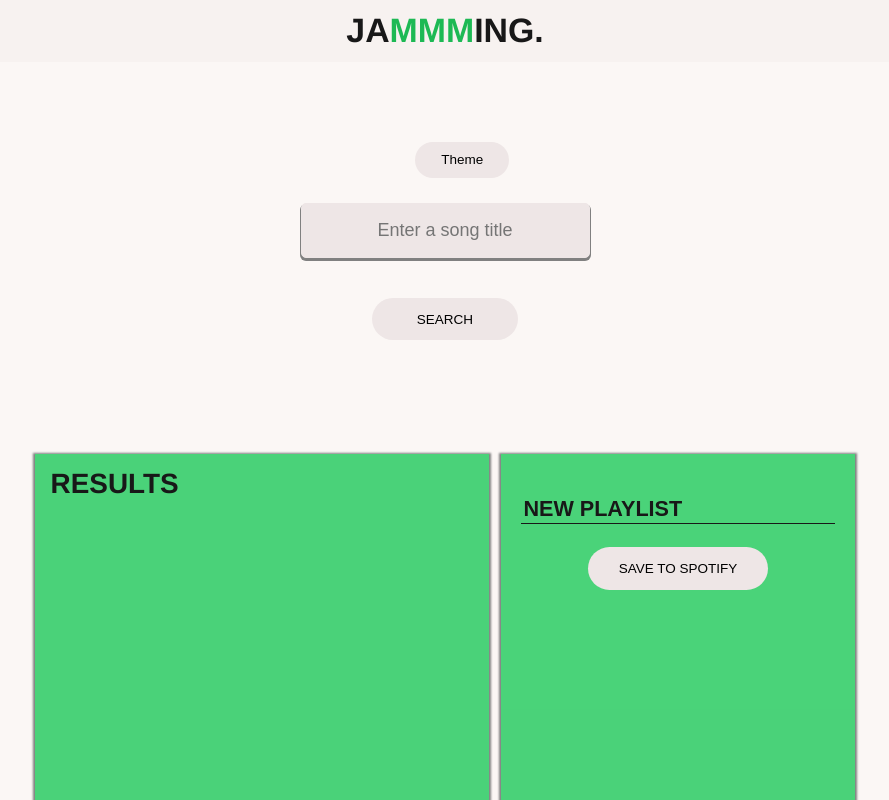
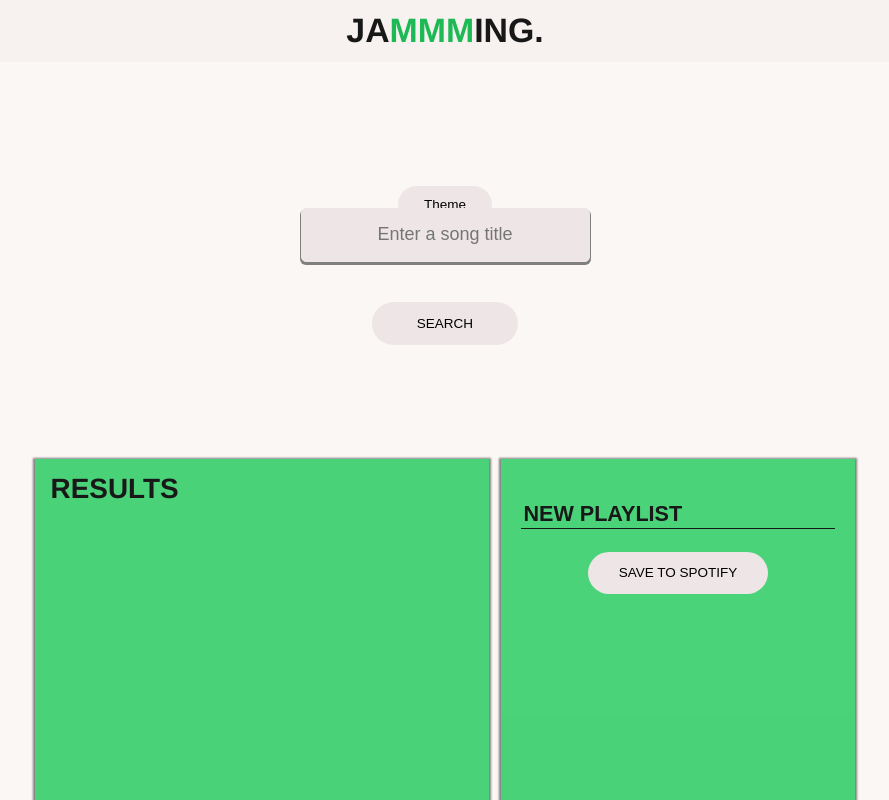
Before and after one commit to SzymonTrusz/jammming, a React (Create React App) app: page / in a window 1280 px wide. Shown: the top 800 px of the page, without its empty margins (195-1084 px from the left). Built offline with nearby package versions, Linux system fonts and the light colour scheme.

Commit message:
final theme button optimisation

```diff
--- a/src/components/App/App.css
+++ b/src/components/App/App.css
@@ -39,9 +39,10 @@ h2 {
   color: var(--text-color)
 }
 
-.Mode {
-  margin-left: 46.5%;
-  margin-top: 80px;
+#Mode {
+  display: flex;
+  align-items: center;
+  margin: 50%;
   z-index: 1;
 }
 
--- a/src/components/App/App.js
+++ b/src/components/App/App.js
@@ -4,7 +4,6 @@ import './App.css';
 import SearchBar from '../SearchBar/SearchBar';
 import SearchResults from '../SearchResults/SearchResults';
 import Playlist from '../Playlist/Playlist';
-import Mode from '../Mode/Mode';
 
 import Spotify from '../../util/Spotify';
 
@@ -67,7 +66,8 @@ class App extends React.Component {
       <div>
         <h1>Ja<span className='highlight'>mmm</span>ing.</h1>
         <div className="App">
-         <Mode />
+          <div id='mode'>
+        </div>
         <SearchBar onSearch={this.search}/>
           <div className="App-playlist">
           <SearchResults searchResults={this.state.searchResults}
--- a/src/components/SearchBar/SearchBar.css
+++ b/src/components/SearchBar/SearchBar.css
@@ -4,6 +4,10 @@
     align-items: center;
     padding-top: 6.94rem;
     margin-bottom: 6.33rem;
+}
+
+.Mode {
+    margin-bottom: 10%;
 }
 
 .Searchbar input {
--- a/src/components/SearchBar/SearchBar.js
+++ b/src/components/SearchBar/SearchBar.js
@@ -1,5 +1,6 @@
 import React from 'react';
 import './SearchBar.css'
+import Mode from '../Mode/Mode';
 
 class SearchBar extends React.Component {
     constructor(props) {
@@ -24,6 +25,7 @@ class SearchBar extends React.Component {
     render () {
         return (
             <div className='Searchbar'>
+                <Mode />
                 <input onChange={this.handleTermChange} placeholder='Enter a song title' />
                 <button className='SearchButton' onClick={this.search}>SEARCH</button>
             </div>
```
